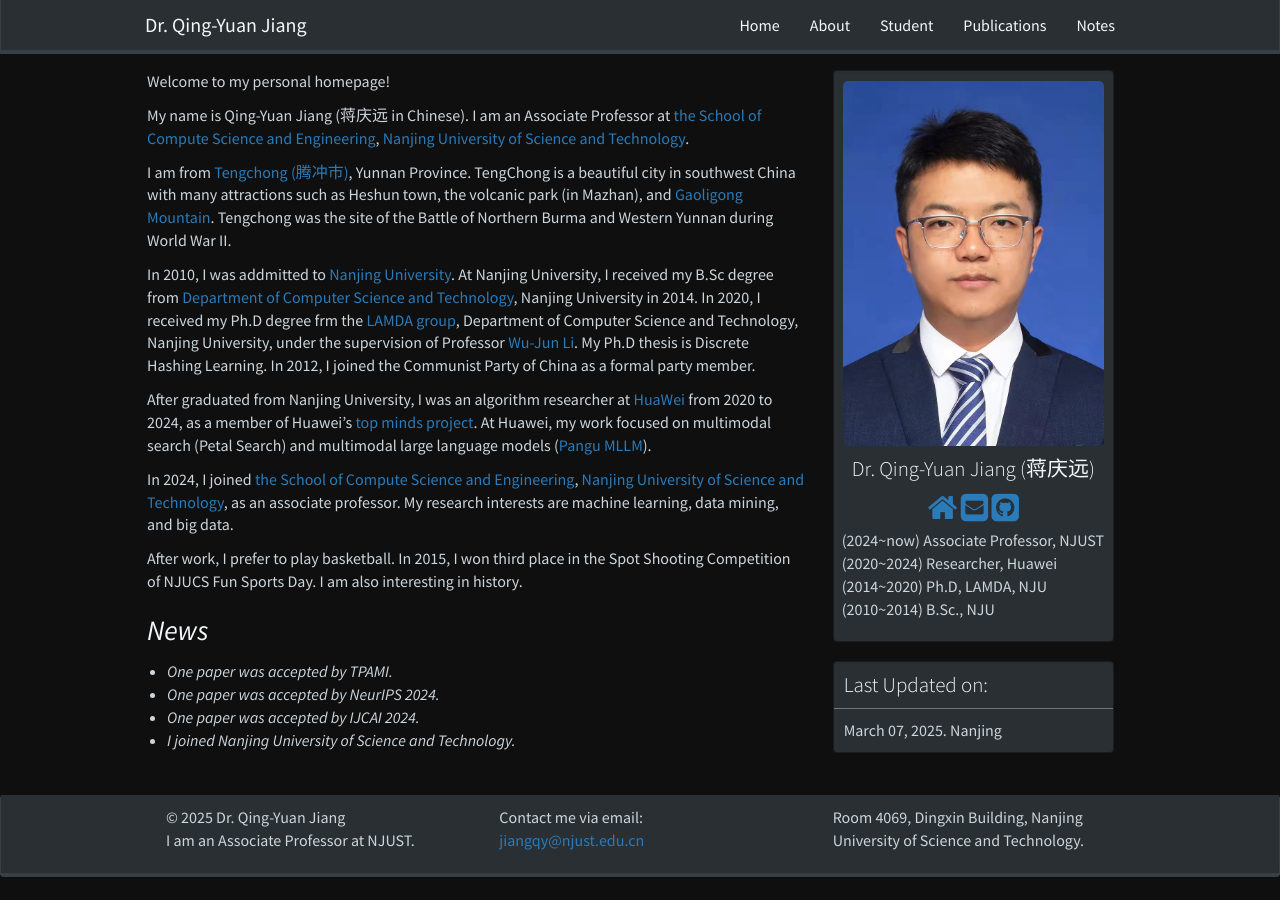
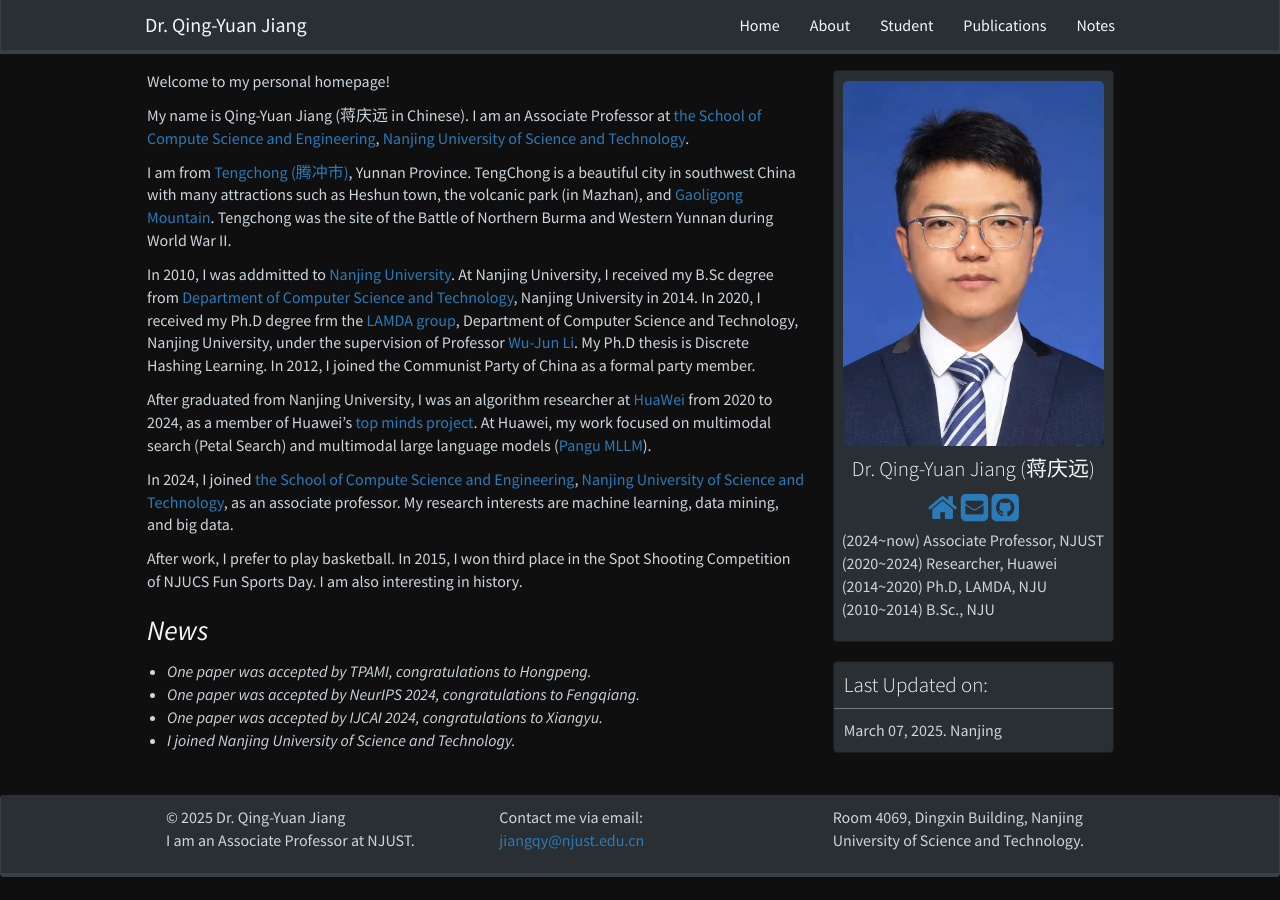
Before and after one commit to jiangqy/jiangqy.github.io, a Jekyll site: the page built from _pages/home.md, in a window 1280 px wide. Built offline with Jekyll 4.4.1, drawn with Linux system fonts in a browser that asks for light colours; nearby versions of some CDN libraries; a style sheet for code colours, icons or effects is not loaded.

Commit message:
update tpami

```diff
--- a/_pages/home.md
+++ b/_pages/home.md
@@ -26,7 +26,7 @@ After work, I prefer to play basketball. In 2015, I won third place in the Spot
 
 ### *News*
 
-- *One paper was accepted by TPAMI.*
-- *One paper was accepted by NeurIPS 2024.*
-- *One paper was accepted by IJCAI 2024.*
+- *One paper was accepted by TPAMI, congratulations to Hongpeng.*
+- *One paper was accepted by NeurIPS 2024, congratulations to Fengqiang.*
+- *One paper was accepted by IJCAI 2024, congratulations to Xiangyu.*
 - *I joined Nanjing University of Science and Technology.*
```
Also changed, not shown: _publications/arxiv_05_AUG.md (added, +8 -0 lines), _publications/arxiv_06_DUS.md (added, +8 -0 lines), _publications/AUG_arxiv.jpg (added), _publications/DUS_arxiv.jpg (added).
